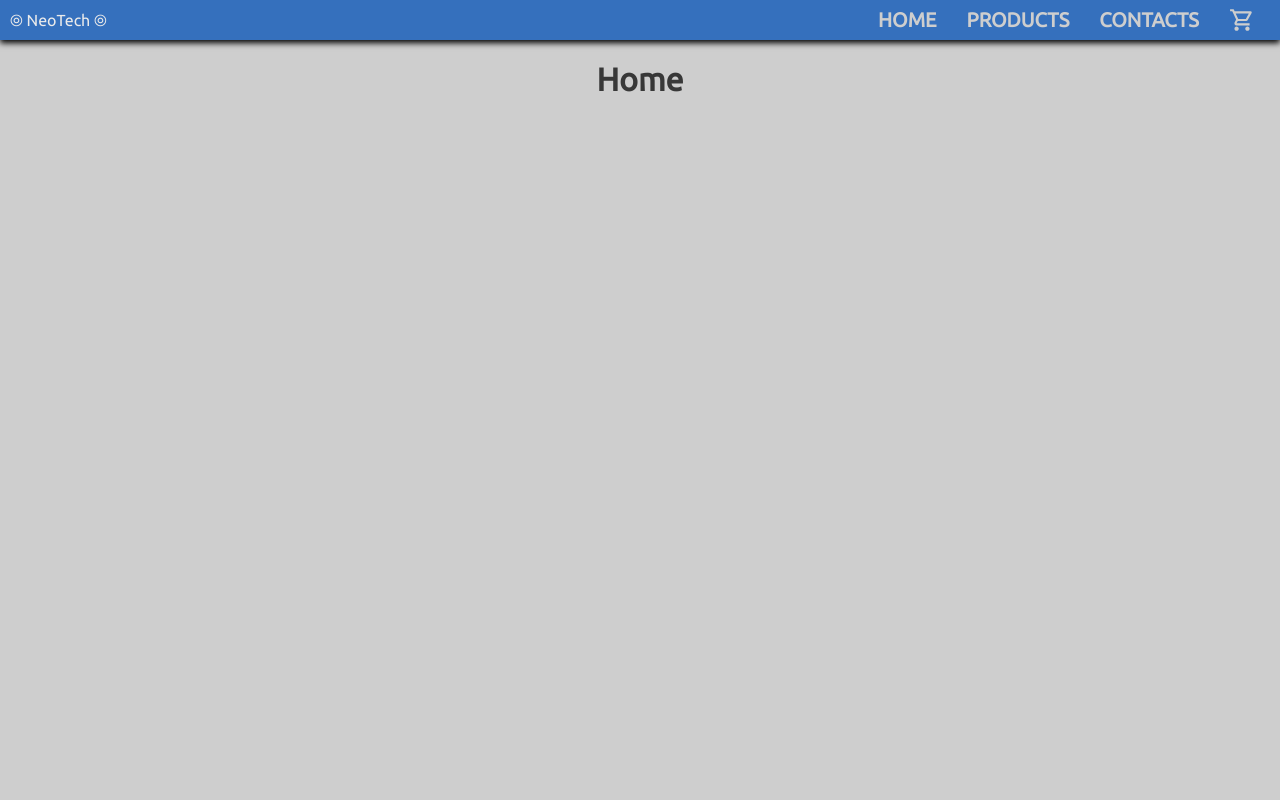
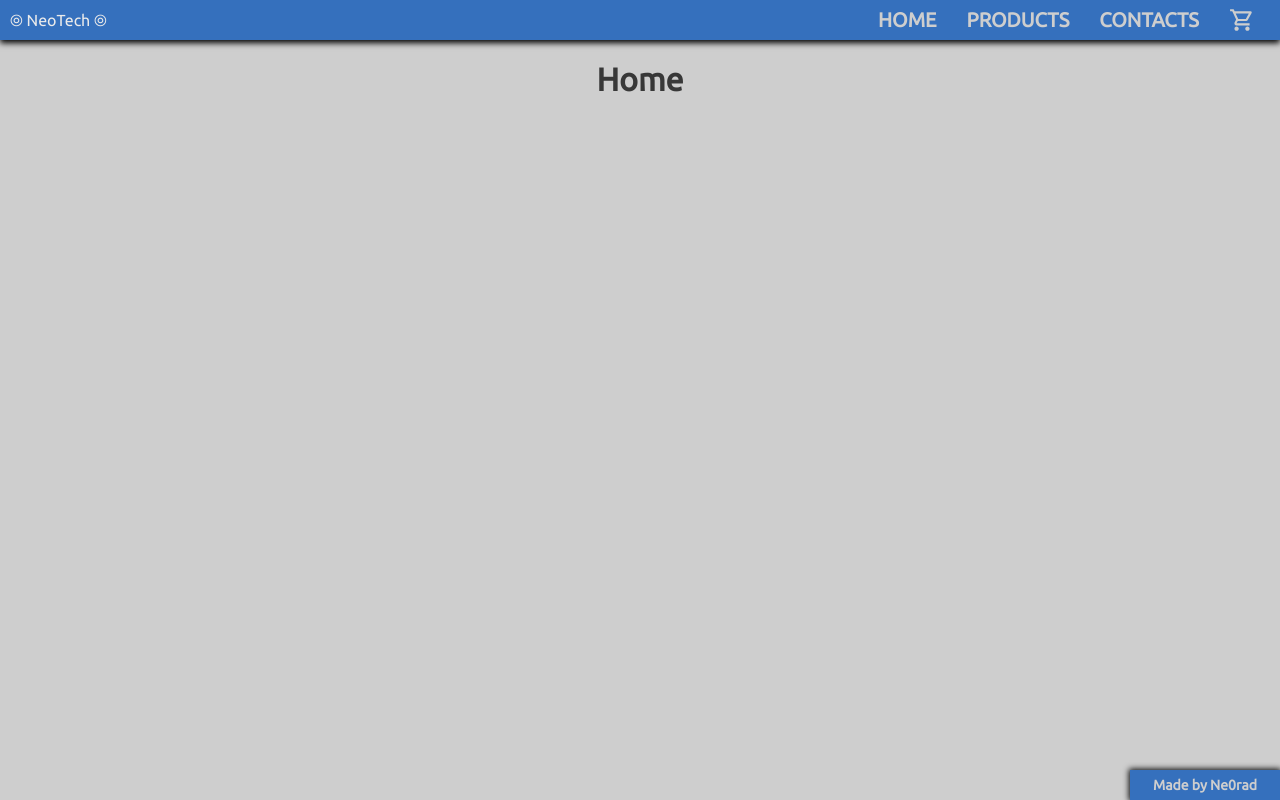
Before and after one commit to ne0rad/shopping_cart, a React (Create React App) app: page / in a window 1280 px wide. Built offline with nearby package versions, Linux system fonts and the light colour scheme.

Commit message:
Added Cart Functions

```diff
--- a/src/App.js
+++ b/src/App.js
@@ -1,16 +1,52 @@
 import { BrowserRouter } from "react-router-dom";
+import { useState } from "react";
 import Cart from "./Components/Cart";
 import Header from "./Components/Header";
 import Main from "./Components/Main";
 import Footer from "./Components/Footer";
 
 function App() {
+	const [cart, setCart] = useState([]);
+
+	function addToCart(item) {
+		const itemInCart = cart.find(cartItem => cartItem.id === item.id);
+		if (itemInCart) {
+			itemInCart.quantity++;
+		} else {
+			item.quantity = 1;
+			setCart([...cart, item]);
+		}
+	}
+
+	function changeQuantity(item, quantity) {
+		const itemInCart = cart.find(cartItem => cartItem.id === item.id);
+		if (itemInCart) {
+			itemInCart.quantity = quantity;
+		}
+	}
+
+	function removeFromCart(item) {
+		setCart(cart.filter(cartItem => cartItem.id !== item.id));
+	}
+
+	function clearCart() {
+		setCart([]);
+	}
+
 	return (
 		<>
-        <Cart />
+			<Cart
+				cart={cart}
+				removeFromCart={removeFromCart}
+				changeQuantity={changeQuantity}
+				clearCart={clearCart}
+			/>
 			<BrowserRouter>
 				<Header />
-                <Main />
+				<Main
+					addToCart={addToCart}
+					changeQuantity={changeQuantity}
+				/>
 				<Footer />
 			</BrowserRouter>
 		</>
--- a/src/Components/Footer.js
+++ b/src/Components/Footer.js
@@ -1,8 +1,10 @@
 function Footer() {
     return (
-        <>
-
-        </>
+        <div id="Footer">
+            <div className="footer-item">
+                Made by Ne0rad
+            </div>
+        </div>
     )
 }
 
--- a/src/Components/Header.js
+++ b/src/Components/Header.js
@@ -2,7 +2,7 @@ import { Link } from 'react-router-dom';
 
 function Header() {
     return (
-                <div id="header">
+                <div id="Header">
                     <div id="header-logo">
                         ⦾ NeoTech ⦾
                     </div>
--- a/src/Pages/NotFound.js
+++ b/src/Pages/NotFound.js
@@ -2,7 +2,7 @@ function Home() {
 
     return (
       <div id="NotFound" className="main">
-        <h1>PAGE NOT FOUND</h1>
+        <h1>Page Not Found</h1>
       </div>
     );
   }
--- a/src/styles/style.css
+++ b/src/styles/style.css
@@ -19,9 +19,12 @@ body {
   align-items: center;
   justify-content: center;
   flex-direction: column;
+  margin-top:  40px;
 }
 
-#header {
+#Header {
+  position: fixed;
+  top: 0;
   display: flex;
   align-items: center;
   justify-content: space-between;
@@ -66,12 +69,12 @@ body {
   transition: all 0.2s;
 }
 .menu-item svg:hover {
-  filter: drop-shadow(0 0 5px white);
+  filter: drop-shadow(0 0 1px white);
   fill: white;
 }
 
 .menu-item:hover {
-  text-shadow: 0 0 5px white;
+  text-shadow: 0 0 1px white;
   color: white;
 }
 
@@ -84,3 +87,31 @@ body {
   color: white;
   text-shadow: none;
 }
+
+#Footer {
+  position: fixed;
+  bottom: 0;
+  right: 0;
+  display: flex;
+  align-items: center;
+  justify-content: center;
+  width: 150px;
+  height: 30px;
+  background-color: #3570bd;
+  color: #ebebeb;
+  box-shadow: 0 0 6px 1px black;
+  user-select: none;
+}
+
+.footer-item {
+  display: flex;
+  align-items: center;
+  justify-content: center;
+  flex-wrap: nowrap;
+  margin: 3px 15px 3px 15px;
+  font-size: 14px;
+  font-weight: bold;
+  text-decoration: none;
+  color: var(--background);
+  transition: all 0.2s;
+}
```
Also changed, not shown: src/Components/Cart.js (line endings or trailing spaces), 1 other file (tests, documents, lock files or other folders). Lines whose indentation alone changed are shown as unchanged.
